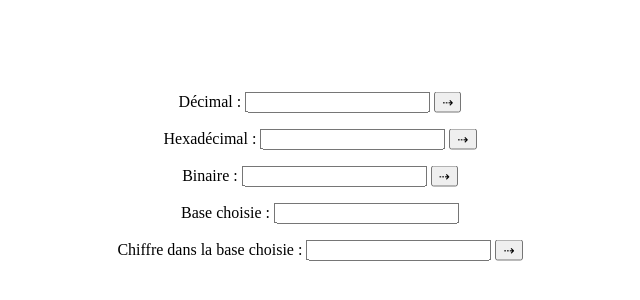
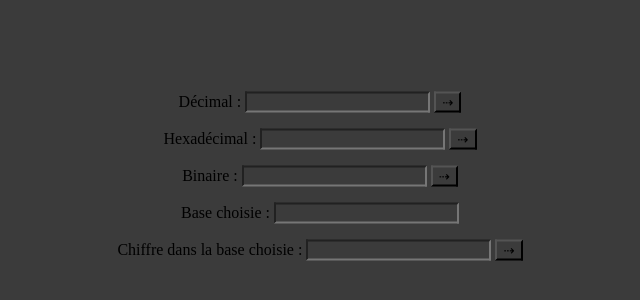
Before and after one commit to Erwann-Dev/site_conversion_base, a plain HTML site: page index.html in a window 1280 px wide. Shown: the part 224-524 px from the top of the page, without its empty margins (320-960 px from the left). Drawn offline with Linux system fonts and the light colour scheme.

Commit message:
Change color of background

```diff
--- a/style.css
+++ b/style.css
@@ -1,9 +1,18 @@
 input[type='text'] {
 	text-transform: uppercase;
+	background-color: rgb(59, 59, 59);
 }
 
 form {
 	text-align: center;
 	margin-top: 50vh; /* poussé de la moitié de hauteur de viewport */
   transform: translateY(-50%); /* tiré de la moitié de sa propre hauteur */
+
 }
+
+body{
+	background-color: rgb(59, 59, 59);
+}
+input[type="button"]{
+	background-color: rgb(59, 59, 59);
+ }
```
